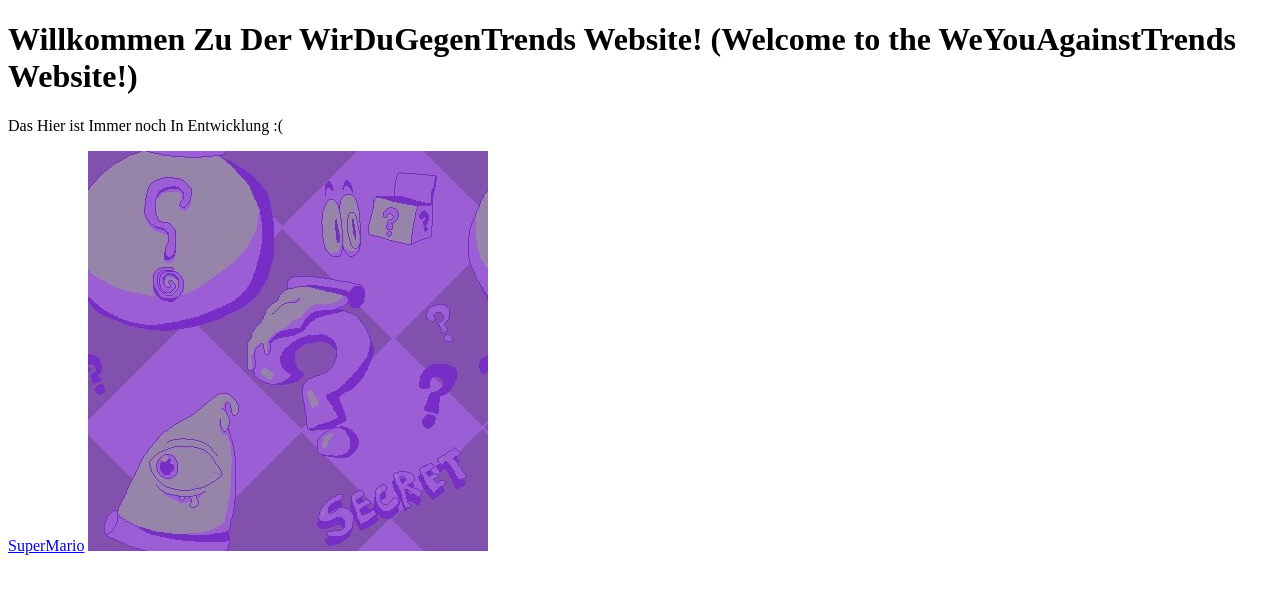
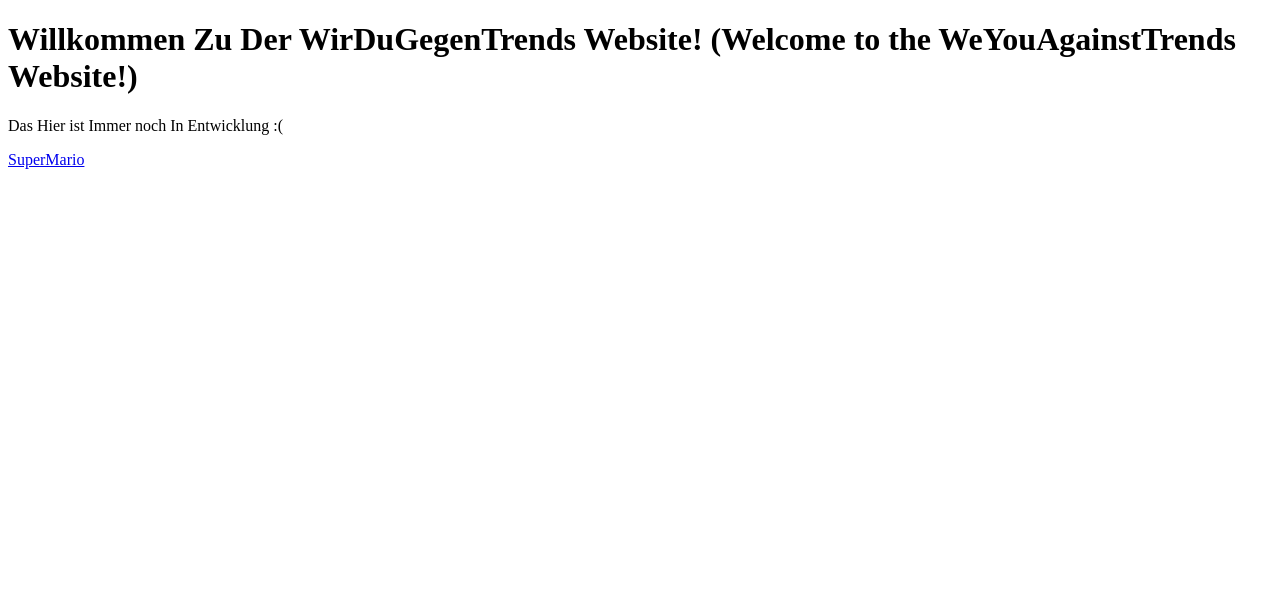
Before and after one commit to Fuel1Rod/WirDuGegenTrends.github.io, a plain HTML site: page index.html in a window 1280 px wide. Drawn offline with Linux system fonts and the light colour scheme.

Commit message:
Update index.html

```diff
--- a/index.html
+++ b/index.html
@@ -7,6 +7,6 @@
     <h1>Willkommen Zu Der WirDuGegenTrends Website! (Welcome to the WeYouAgainstTrends Website!)</h1>
     <p>Das Hier ist Immer noch In Entwicklung :( </p>
     <a href="aboutwebsite.html">SuperMario</a>
-    <img src="https://github.com/Fuel1Rod/WirDuGegenTrends.github.io/blob/main/bg.jpg" alt="BG">
+
   </body>
 </html>
```
